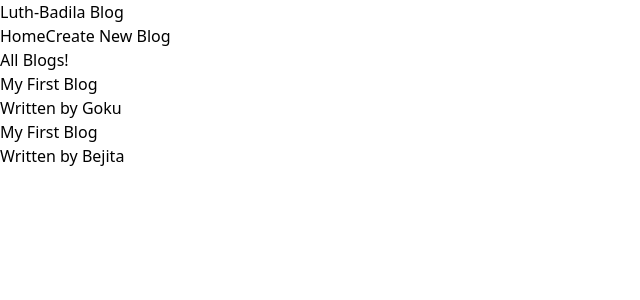
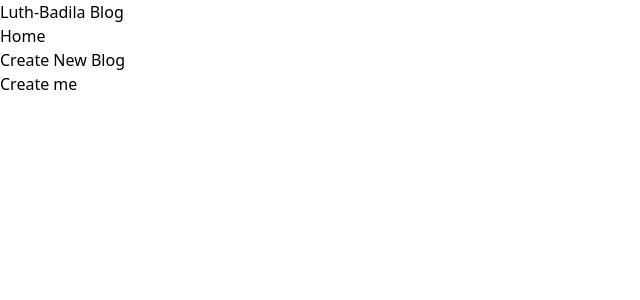
Before and after one commit to Luth-Badila/Learn-react, a React (Vite) app: page /create in a window 1280 px wide. Shown: the top 300 px of the page, without its empty margins (0-640 px from the left). Built offline with nearby package versions, Linux system fonts and the light colour scheme; data requests are answered from the project's data file.

Commit message:
Made router dom and custome hook

```diff
--- a/package.json
+++ b/package.json
@@ -10,7 +10,8 @@
     },
     "dependencies": {
         "react": "^18.2.0",
-        "react-dom": "^18.2.0"
+        "react-dom": "^18.2.0",
+        "react-router-dom": "^5.3.3"
     },
     "devDependencies": {
         "@types/react": "^18.0.17",
--- a/src/App.jsx
+++ b/src/App.jsx
@@ -1,16 +1,25 @@
 import Navbar from "./Navbar";
 import Home from "./Home";
+import { BrowserRouter as Router, Route, Switch } from "react-router-dom";
+import Create from "./Create";
 
 function App() {
   return (
-    <div>
+    <Router>
       <div>
         <Navbar />
+        <div>
+          <Switch>
+            <Route exact path="/">
+              <Home />
+            </Route>
+            <Route path="/create">
+              <Create />
+            </Route>
+          </Switch>
+        </div>
       </div>
-      <div>
-        <Home />
-      </div>
-    </div>
+    </Router>
   );
 }
 
--- /dev/null
+++ b/src/Create.jsx
@@ -0,0 +1,11 @@
+import React from "react";
+
+const Create = () => {
+  return (
+    <div>
+      <div className="h-screen flex justify-center items-center">Create me</div>
+    </div>
+  );
+};
+
+export default Create;
--- a/src/Home.jsx
+++ b/src/Home.jsx
@@ -1,40 +1,19 @@
-import React, { useState, useEffect } from "react";
+import React from "react";
 import BlogList from "./BlogList";
+import useFetch from "./useFetch";
 
 const Home = () => {
-  const [blogs, setBlogs] = useState(null);
-  const [isLoading, setIsLoading] = useState(true);
-  const [error, setError] = useState(null);
-
-  useEffect(() => {
-    setTimeout(() => {
-      fetch("http://localhost:7000/blogs")
-        .then((res) => {
-          if (!res.ok) {
-            throw Error("could not fetch data for that resource");
-          }
-          return res.json();
-        })
-        .then((data) => {
-          setBlogs(data);
-          setIsLoading(false);
-          setError(null);
-        })
-        .catch((err) => {
-          setIsLoading(false);
-          setError(err.message);
-        });
-    }, 1000);
-  }, []);
-
+  const { data: blogs, isLoading, error } = useFetch("http://localhost:7000/blogs");
   //  npx json-server --watch data/db.json --port 7000
 
   return (
-    <div className="flex flex-col p-8 mt-3 gap-8">
-      {error && <div>{error}</div>}
-      {isLoading && <div>Now Loading .....</div>}
-      {blogs && <BlogList blogs={blogs} title="All Blogs!" />}
-    </div>
+    <>
+      <div className="flex flex-col p-8 mt-3 gap-8">
+        {error && <div>{error}</div>}
+        {isLoading && <div>Now Loading .....</div>}
+        {blogs && <BlogList blogs={blogs} title="All Blogs!" />}
+      </div>
+    </>
   );
 };
 
--- a/src/Navbar.jsx
+++ b/src/Navbar.jsx
@@ -1,16 +1,22 @@
+import { Link } from "react-router-dom";
+
 const Navbar = () => {
   return (
-    <nav className="flex justify-between items-center bg-blue-700 h-[3rem] px-[8rem]">
-      <h1 className="text-3xl font-bold">Luth-Badila Blog</h1>
-      <div className="flex gap-2 [text-16px] text-base">
-        <a className="hover:text-red-600" href="/">
-          Home
-        </a>
-        <a className="hover:text-red-600" href="/create">
-          Create New Blog
-        </a>
-      </div>
-    </nav>
+    <>
+      <nav className="flex justify-between items-center bg-blue-700 h-[3rem] px-[8rem]">
+        <h1 className="text-3xl font-bold cursor-pointer">
+          <Link to="/">Luth-Badila Blog</Link>
+        </h1>
+        <div className="flex gap-2 [text-16px] text-base cursor-pointer">
+          <div className="hover:text-red-600">
+            <Link to="/">Home</Link>
+          </div>
+          <div className="hover:text-red-600">
+            <Link to="/create">Create New Blog</Link>
+          </div>
+        </div>
+      </nav>
+    </>
   );
 };
 
--- /dev/null
+++ b/src/useFetch.jsx
@@ -0,0 +1,31 @@
+import React, { useEffect, useState } from "react";
+
+const useFetch = (url) => {
+  const [data, setData] = useState(null);
+  const [isLoading, setIsLoading] = useState(true);
+  const [error, setError] = useState(null);
+
+  useEffect(() => {
+    setTimeout(() => {
+      fetch(url)
+        .then((res) => {
+          if (!res.ok) {
+            throw Error("could not fetch data for that resource");
+          }
+          return res.json();
+        })
+        .then((data) => {
+          setData(data);
+          setIsLoading(false);
+          setError(null);
+        })
+        .catch((err) => {
+          setIsLoading(false);
+          setError(err.message);
+        });
+    }, 1000);
+  }, [url]);
+  return { data, isLoading, error };
+};
+
+export default useFetch;
```
Also changed, not shown: 1 other file (tests, documents, lock files or other folders).
